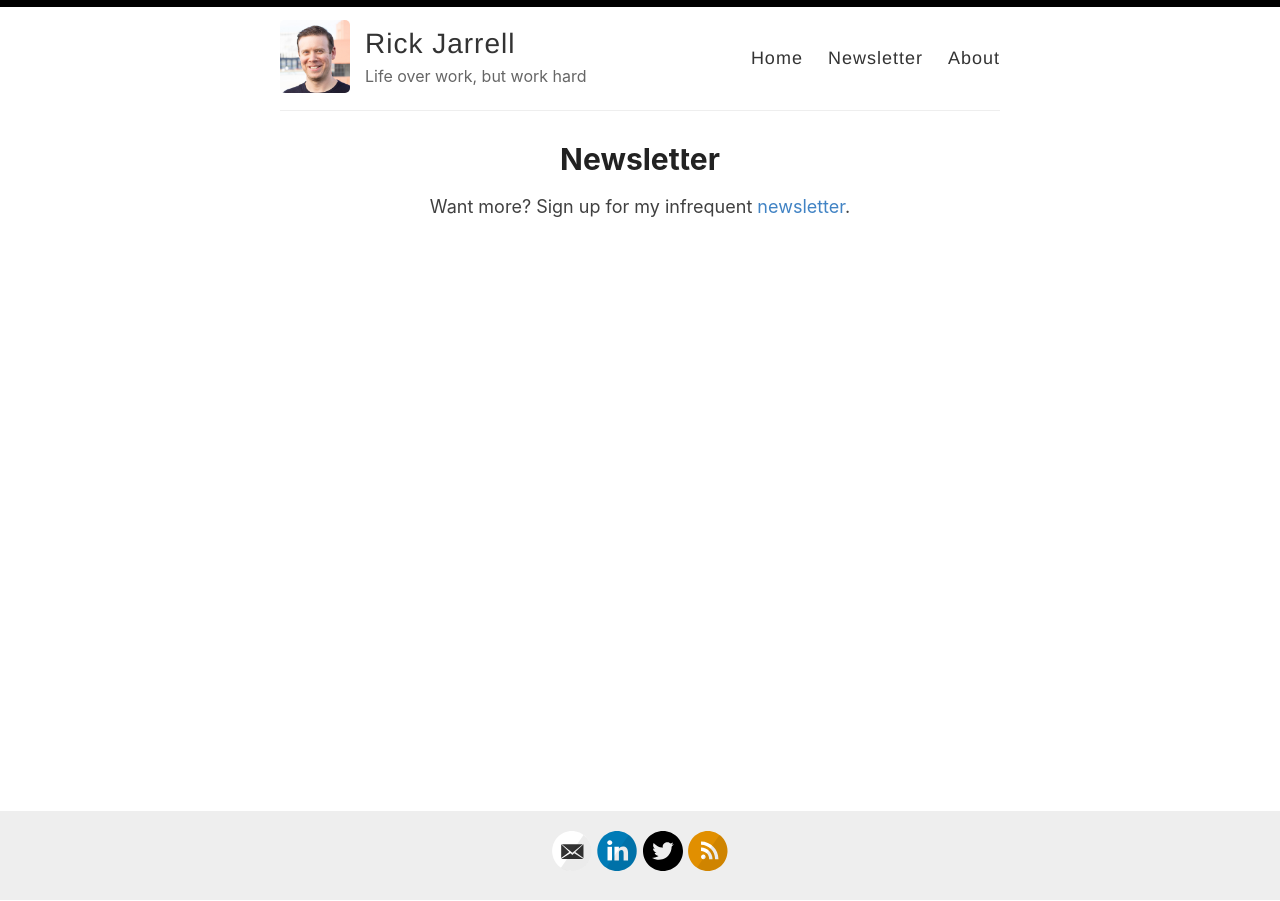
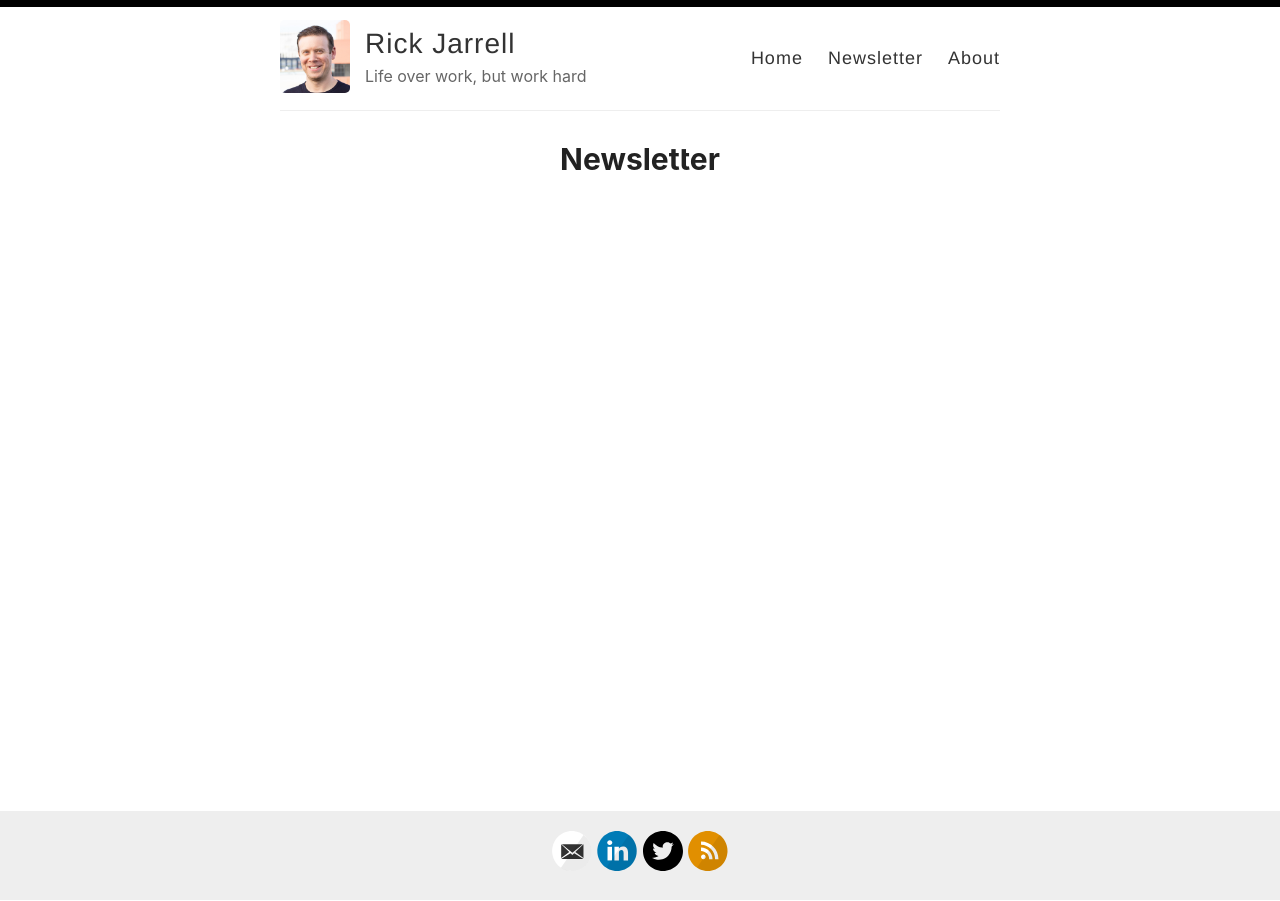
Before and after one commit to rickjarrell/backupblog, a Jekyll site: the page built from _pages/newsletter.md, in a window 1280 px wide. Built offline with Jekyll 4.4.1, drawn with Linux system fonts in a browser that asks for light colours.

Commit message:
Update page.html

```diff
--- a/_layouts/page.html
+++ b/_layouts/page.html
@@ -10,4 +10,3 @@ layout: default
     {{ content }}
   </div>
 </article>
-<p align = center>Want more? Sign up for my infrequent <a href "https://thebusinessend.substack.com/subscribe">newsletter</a>.</p>
```
